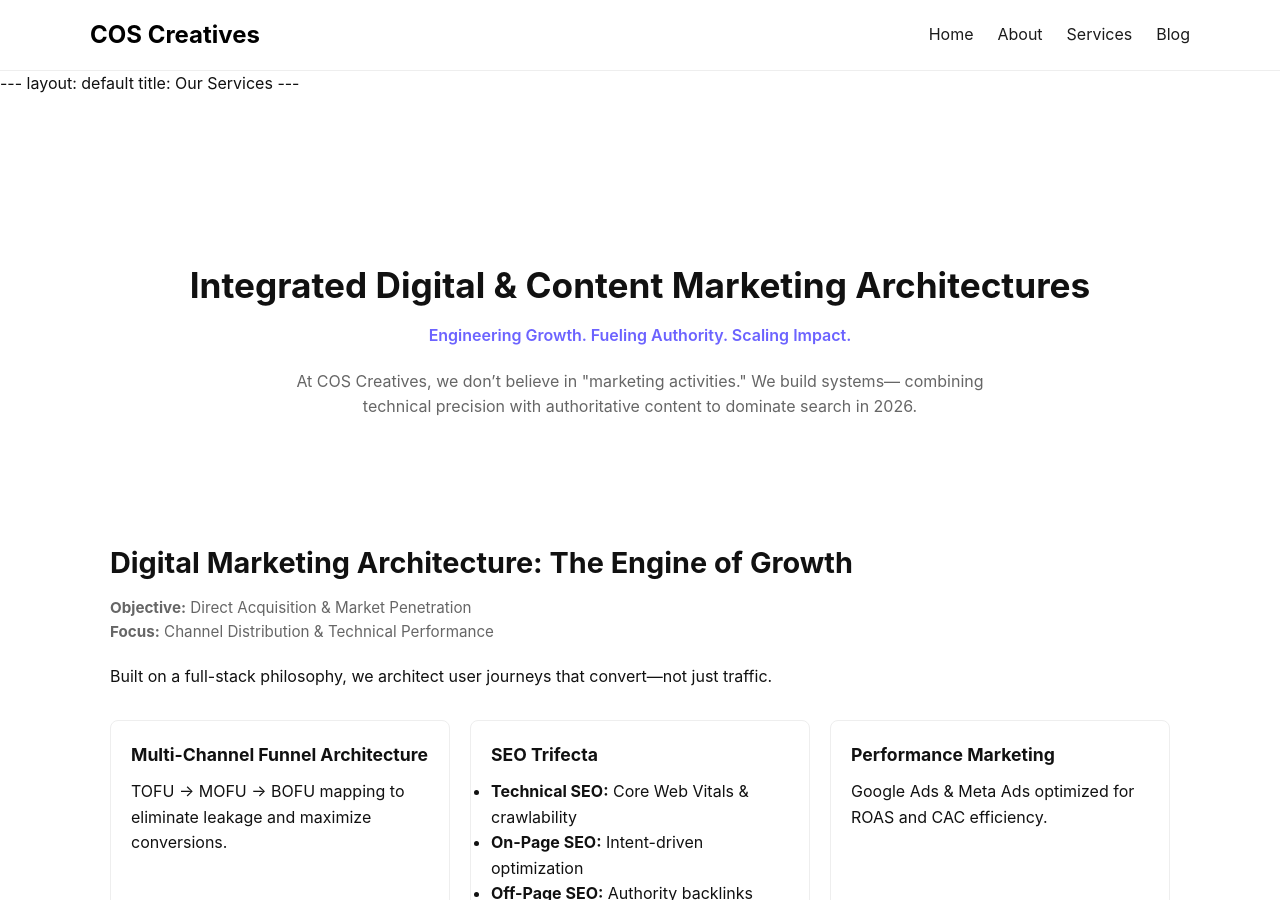
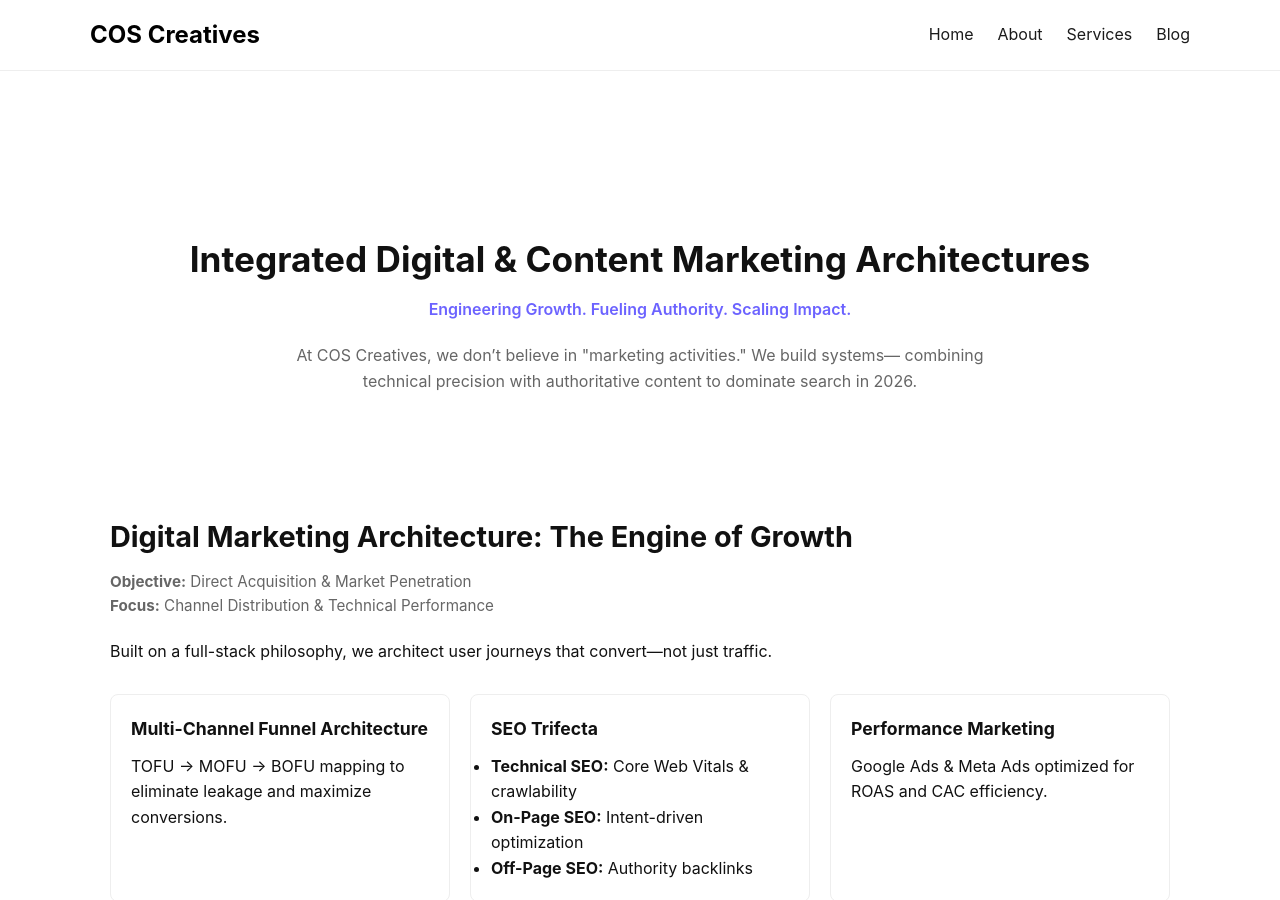
Before and after one commit to coscreativez-main/website, a Jekyll site: the page built from services.html, in a window 1280 px wide and 900 px high. Built offline with Jekyll 4.4.1, drawn with Linux system fonts in a browser that asks for light colours.

Commit message:
Update services.html

```diff
--- a/services.html
+++ b/services.html
@@ -1,7 +1,3 @@
----
-layout: default
-title: Our Services
----
 ---
 layout: default
 title: Our Services
```
